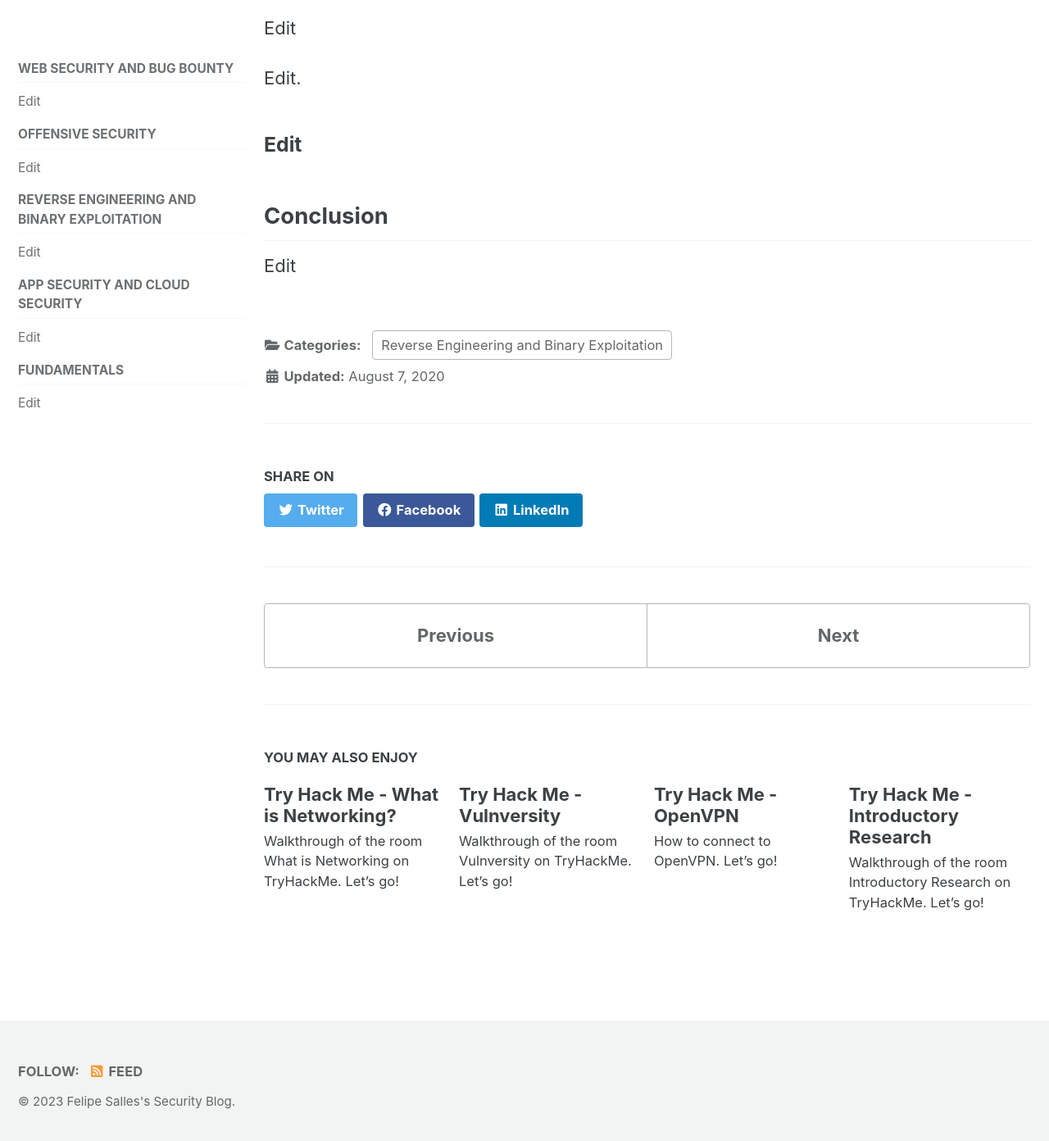
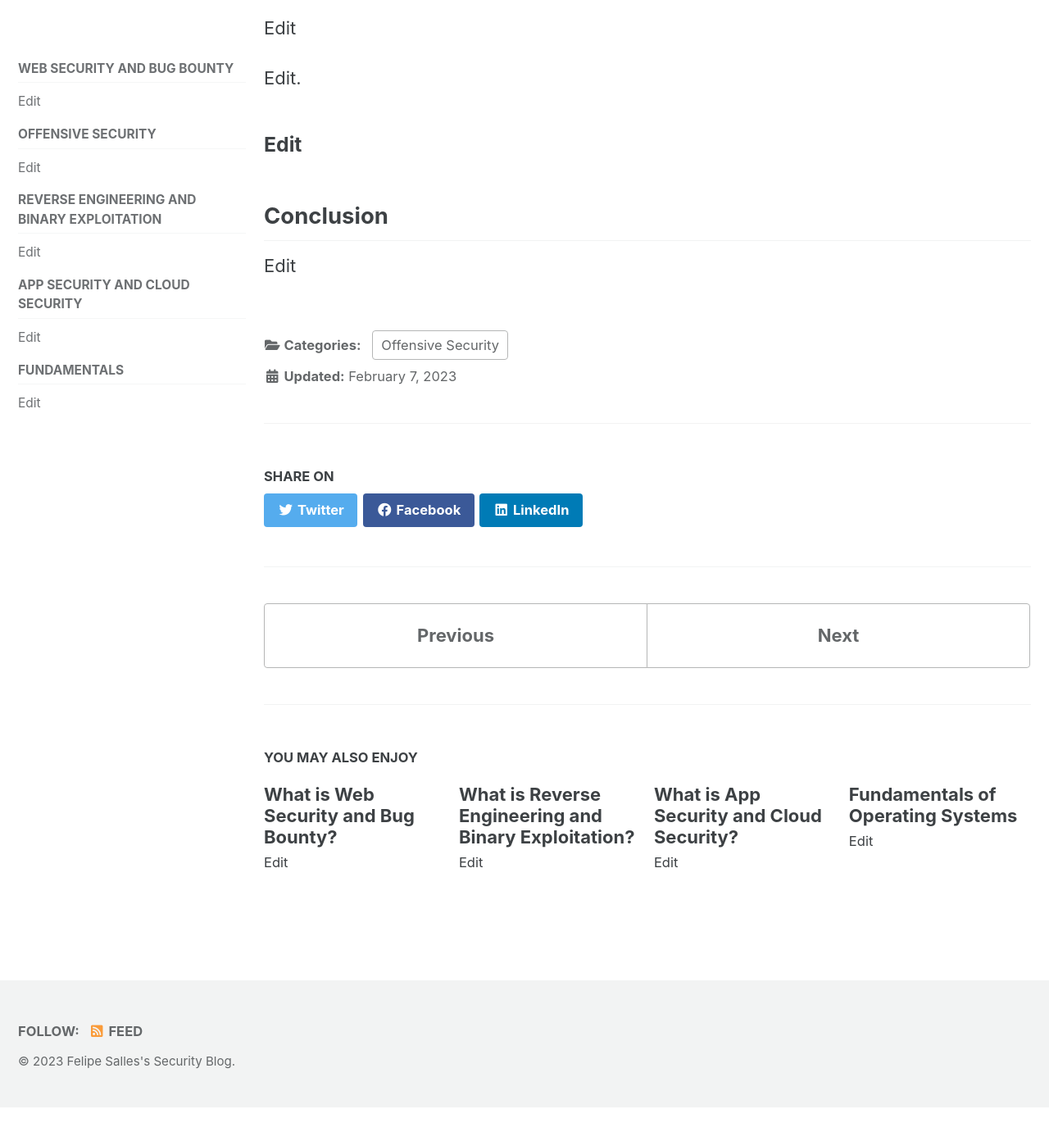
Before and after one commit to felipemsalles/felipemsalles.github.io-blog, a Jekyll site: the page built from _posts/2023-02-07-What is Offensive Security.md, in a window 1280 px wide and 1400 px high, scrolled down 942 px. Shown: the top 1392 px of the window at 82% size. Built offline with Jekyll 4.4.1, drawn with Linux system fonts in a browser that asks for light colours; cached includes are drawn as plain includes; after the commit the page ends 2293 px from its top, so only the background shows below that; some of the changed text lies outside the part shown.

Commit message:
New articles to write and some updates

```diff
--- a/_data/navigation.yml
+++ b/_data/navigation.yml
@@ -35,4 +35,4 @@ posts:
   - title: Fundamentals
     children:
       - title: "Edit"
-        url: https://blogfelipe.com/cryptography/Edit-Cryptography/
+        url: https://blogfelipe.com/fundamentals/Edit-Fundamentals/
--- a/_posts/2020-08-07-Edit Cryptography.md
+++ b/_posts/2023-02-06-Fundamentals of Operating Systems.md
@@ -1,5 +1,5 @@
 ---
-title: "Edit Fundamentals"
+title: "Fundamentals of Operating Systems"
 categories:
   - Fundamentals
 ---
--- /dev/null
+++ b/_posts/2023-02-07-What is App Security and Cloud Security.md
@@ -0,0 +1,40 @@
+---
+title: "What is App Security and Cloud Security?"
+categories:
+  - App Security and Cloud Security
+---
+
+Edit
+
+## Introduction
+
+Edit
+
+### How to
+
+Edit
+
+## Edit
+
+Edit
+
+### Edit
+
+Edit
+
+### Edit
+
+Edit
+
+### Edit
+
+Edit
+
+Edit.
+
+### Edit
+
+
+## Conclusion
+
+Edit
--- a/_posts/2020-08-07-Edit Re and binary exploitation.md
+++ b/_posts/2023-02-07-What is Offensive Security.md
@@ -1,7 +1,7 @@
 ---
-title: "Edit Reverse Engineering and Binary Exploitation"
+title: "What is Offensive Security?"
 categories:
-  - Reverse Engineering and Binary Exploitation
+  - Offensive Security
 ---
 
 Edit
--- a/_posts/2020-08-07-Edit Web Security and Bug Bounty.md
+++ b/_posts/2023-02-07-What is Reverse Enginnering and Binary Exploitation.md
@@ -1,7 +1,7 @@
 ---
-title: "Edit Web Security and Bug Bounty"
+title: "What is Reverse Engineering and Binary Exploitation?"
 categories:
-  - Web Security and Bug Bounty
+  - Reverse Engineering and Binary Exploitation
 ---
 
 Edit
--- a/_posts/2020-08-07-Edit App Security and Cloud Security.md
+++ b/_posts/2023-02-07-What is Web Security and Bug Bounty.md
@@ -1,7 +1,7 @@
 ---
-title: "Edit App Security and Cloud Security"
+title: "What is Web Security and Bug Bounty?"
 categories:
-  - App Security and Cloud Security
+  - Web Security and Bug Bounty
 ---
 
 Edit
```
Also changed, not shown: _posts/2023-02-05-Data Structures - Stack.md (renamed from _posts/2020-08-07-Edit Offensive Security.md, +2 -2 lines), _posts/2023-02-06-Fundamentals of Cryptography.md (added, +40 -0 lines), _posts/2023-02-06-Fundamentals of Networking.md (added, +40 -0 lines), _posts/2021-09-18-Web Fundamentals Try Hack Me.md (renamed from _posts/2021-09-18-Web Fundamentals.md), _posts/2021-10-02-Introductory Research.md (renamed from _posts/2021-10-02-introductory research.md), _posts/2021-12-24-What is Networking.md (renamed from _posts/2021-12-24-what is networking.md).
